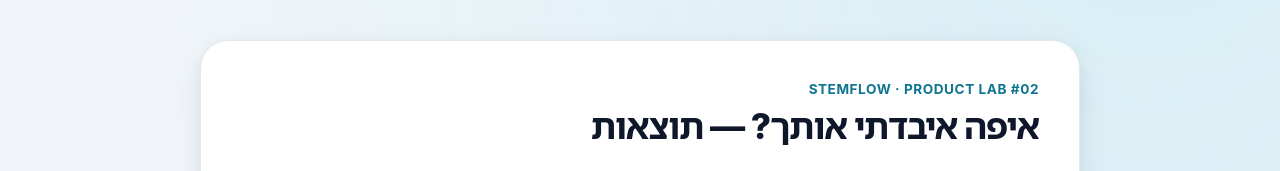
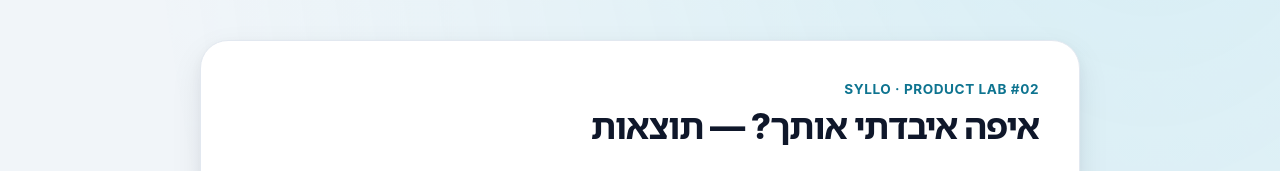
Before and after one commit to noamsheffi/stemflow, a Next.js app: page /lecturer/002-slide-friction in a window 1280 px wide. Shown: the top 171 px of the page. Built offline with nearby package versions, Linux system fonts and the light colour scheme; no server answers; the database is empty.

Commit message:
Rename visible branding to Syllo

```diff
--- a/src/app/globals.css
+++ b/src/app/globals.css
@@ -1,5 +1,5 @@
 /* =========================================================
-   STEMFlow – Communication Systems
+   Syllo – Communication Systems
    Modern redesign for students in their 20s
    ========================================================= */
 
--- a/src/app/layout.tsx
+++ b/src/app/layout.tsx
@@ -2,7 +2,7 @@ import type { Metadata } from "next";
 import "./globals.css";
 
 export const metadata: Metadata = {
-  title: "STEMFlow | מערכות תקשורת",
+  title: "Syllo | מערכות תקשורת",
   description: "מרכז התוכן והמחקר של קורס מערכות תקשורת",
 };
 
--- a/src/app/lecturer/002-slide-friction/page.tsx
+++ b/src/app/lecturer/002-slide-friction/page.tsx
@@ -21,7 +21,7 @@ export default async function SlideFrictionLecturerPage() {
     return (
       <main className="page-shell">
         <section className="results-card" aria-labelledby="results-title">
-          <p className="eyebrow">STEMFlow · Product Lab #02</p>
+          <p className="eyebrow">Syllo · Product Lab #02</p>
           <h1 id="results-title">איפה איבדתי אותך? — תוצאות</h1>
           <p className="results-total">סה״כ הגשות: <strong>{results.totalResponses}</strong></p>
 
@@ -66,7 +66,7 @@ export default async function SlideFrictionLecturerPage() {
     );
   } catch {
     return (
-      <main className="page-shell"><section className="results-card" aria-labelledby="results-title"><p className="eyebrow">STEMFlow · Product Lab #02</p><h1 id="results-title">התוצאות אינן זמינות כרגע</h1><p>יש לוודא שמסד הנתונים הוגדר ושקובץ הסכימה של ניסוי #002 הורץ.</p></section></main>
+      <main className="page-shell"><section className="results-card" aria-labelledby="results-title"><p className="eyebrow">Syllo · Product Lab #02</p><h1 id="results-title">התוצאות אינן זמינות כרגע</h1><p>יש לוודא שמסד הנתונים הוגדר ושקובץ הסכימה של ניסוי #002 הורץ.</p></section></main>
     );
   }
 }
--- a/src/app/lecturer/page.tsx
+++ b/src/app/lecturer/page.tsx
@@ -25,7 +25,7 @@ export default async function LecturerPage() {
     return (
       <main className="page-shell">
         <section className="results-card" aria-labelledby="results-title">
-          <p className="eyebrow">STEMFlow · Product Lab #01</p>
+          <p className="eyebrow">Syllo · Product Lab #01</p>
           <h1 id="results-title">תוצאות הסקר</h1>
           <p className="results-total">סה״כ הגשות: <strong>{results.totalSubmissions}</strong></p>
 
@@ -57,7 +57,7 @@ export default async function LecturerPage() {
     return (
       <main className="page-shell">
         <section className="results-card" aria-labelledby="results-title">
-          <p className="eyebrow">STEMFlow · Product Lab #01</p>
+          <p className="eyebrow">Syllo · Product Lab #01</p>
           <h1 id="results-title">התוצאות אינן זמינות כרגע</h1>
           <p>יש לוודא שמסד הנתונים הוגדר ושקובץ הסכימה הורץ.</p>
         </section>
--- a/src/components/course-layout.tsx
+++ b/src/components/course-layout.tsx
@@ -8,7 +8,7 @@ export default function CourseLayout({ children }: { children: React.ReactNode }
       <aside className="course-sidebar" aria-label="ניווט הקורס">
         <Link className="course-brand" href="/course/communication-systems">
           <span className="course-mark" aria-hidden="true">S</span>
-          <span><strong>STEMFlow</strong><small>{course.title}</small></span>
+          <span><strong>Syllo</strong><small>{course.title}</small></span>
         </Link>
         <p className="course-nav-label">הקורס שלי</p>
         <nav className="course-nav">
@@ -24,7 +24,7 @@ export default function CourseLayout({ children }: { children: React.ReactNode }
       </aside>
       <section className="course-workspace">
         <header className="course-mobile-header">
-          <Link className="course-mobile-brand" href="/course/communication-systems"><span className="course-mark" aria-hidden="true">S</span><strong>STEMFlow</strong></Link>
+          <Link className="course-mobile-brand" href="/course/communication-systems"><span className="course-mark" aria-hidden="true">S</span><strong>Syllo</strong></Link>
           <nav className="course-mobile-nav" aria-label="ניווט הקורס">
             <Link href="/course/communication-systems">בית</Link><Link href="/lessons">שיעורים</Link><Link href="/formulas">נוסחאון</Link><Link href="/concepts">מושגים</Link>
           </nav>
--- a/src/proxy.ts
+++ b/src/proxy.ts
@@ -4,7 +4,7 @@ import type { NextRequest } from "next/server";
 function unauthorized() {
   return new NextResponse("גישה למרצה בלבד", {
     status: 401,
-    headers: { "WWW-Authenticate": 'Basic realm="STEMFlow Lecturer", charset="UTF-8"' },
+    headers: { "WWW-Authenticate": 'Basic realm="Syllo Lecturer", charset="UTF-8"' },
   });
 }
 
```
Also changed, not shown: 2 other files (tests, documents, lock files or other folders).
